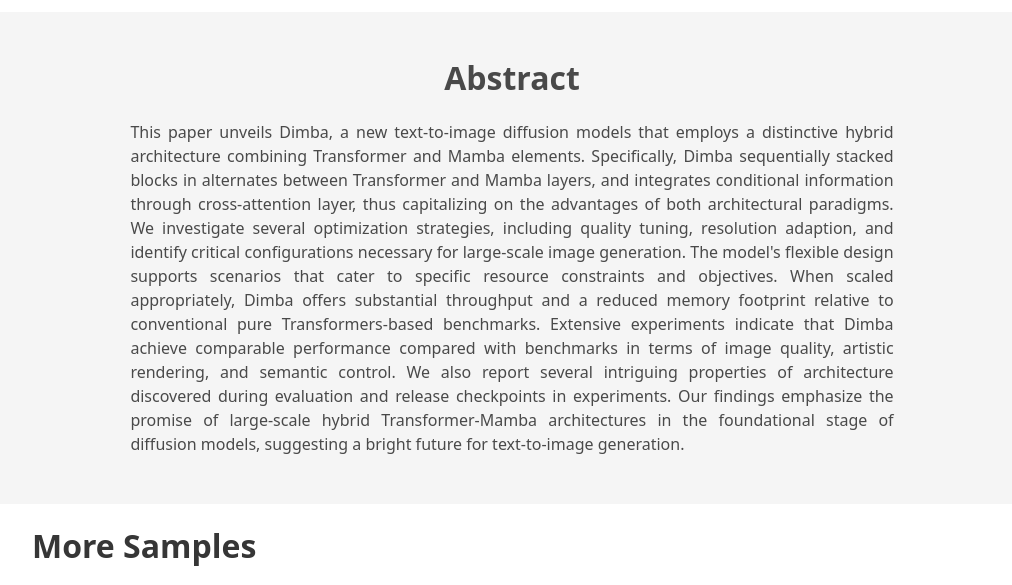
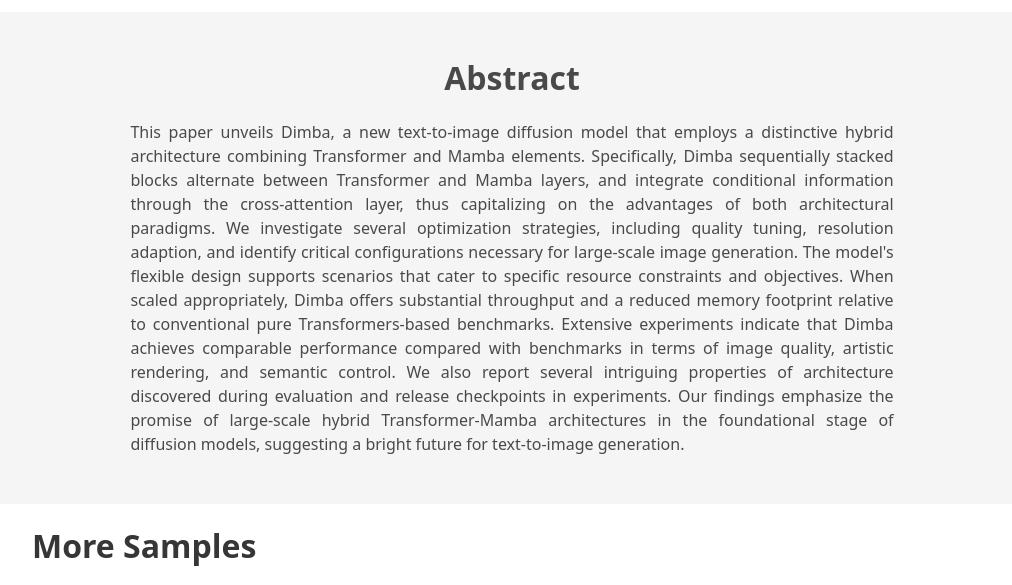
Before and after one commit to dimba-project/dimba-project.github.io, a plain HTML site: page index.html in a window 1280 px wide. Shown: the part 1020-1605 px from the top of the page, without its empty margins (128-1140 px from the left). Drawn offline with nearby package versions, Linux system fonts and the light colour scheme; some packages are replaced by stand-ins of ours; a script that the page names is missing; some icons are missing.

Commit message:
Update index.html

```diff
--- a/index.html
+++ b/index.html
@@ -173,7 +173,9 @@
                     <h2 class="title is-3">Abstract</h2>
                     <div class="content has-text-justified">
                         <p>
-                            This paper unveils Dimba, a new text-to-image diffusion models that employs a distinctive hybrid architecture combining Transformer and Mamba elements. Specifically, Dimba sequentially stacked blocks in alternates between Transformer and Mamba layers, and integrates conditional information through cross-attention layer, thus capitalizing on the advantages of both architectural paradigms. We investigate several optimization strategies, including quality tuning, resolution adaption, and identify critical configurations necessary for large-scale image generation. The model's flexible design supports scenarios that cater to specific resource constraints and objectives. When scaled appropriately, Dimba offers substantial throughput and a reduced memory footprint relative to conventional pure Transformers-based benchmarks. Extensive experiments indicate that Dimba achieve comparable performance compared with benchmarks in terms of image quality, artistic rendering, and semantic control. We also report several intriguing properties of architecture discovered during evaluation and  release checkpoints in experiments. Our findings emphasize the promise of large-scale hybrid Transformer-Mamba architectures in the foundational stage of diffusion models, suggesting a bright future for text-to-image generation.
+                            This paper unveils Dimba, a new text-to-image diffusion model that employs a distinctive hybrid architecture combining Transformer and Mamba elements. Specifically, Dimba sequentially stacked blocks alternate between Transformer and Mamba layers, and integrate conditional information through the cross-attention layer, thus capitalizing on the advantages of both architectural paradigms. We investigate several optimization strategies, including quality tuning, resolution adaption, and identify critical configurations necessary for large-scale image generation. The model's flexible design supports scenarios that cater to specific resource constraints and objectives.
+When scaled appropriately, Dimba offers substantial throughput and a reduced memory footprint relative to conventional pure Transformers-based benchmarks. Extensive experiments indicate that Dimba achieves comparable performance compared with benchmarks in terms of image quality, artistic rendering, and semantic control. We also report several intriguing properties of architecture discovered during evaluation and release checkpoints in experiments.
+Our findings emphasize the promise of large-scale hybrid Transformer-Mamba architectures in the foundational stage of diffusion models, suggesting a bright future for text-to-image generation.
                         </p>
                     </div>
                 </div>
```
